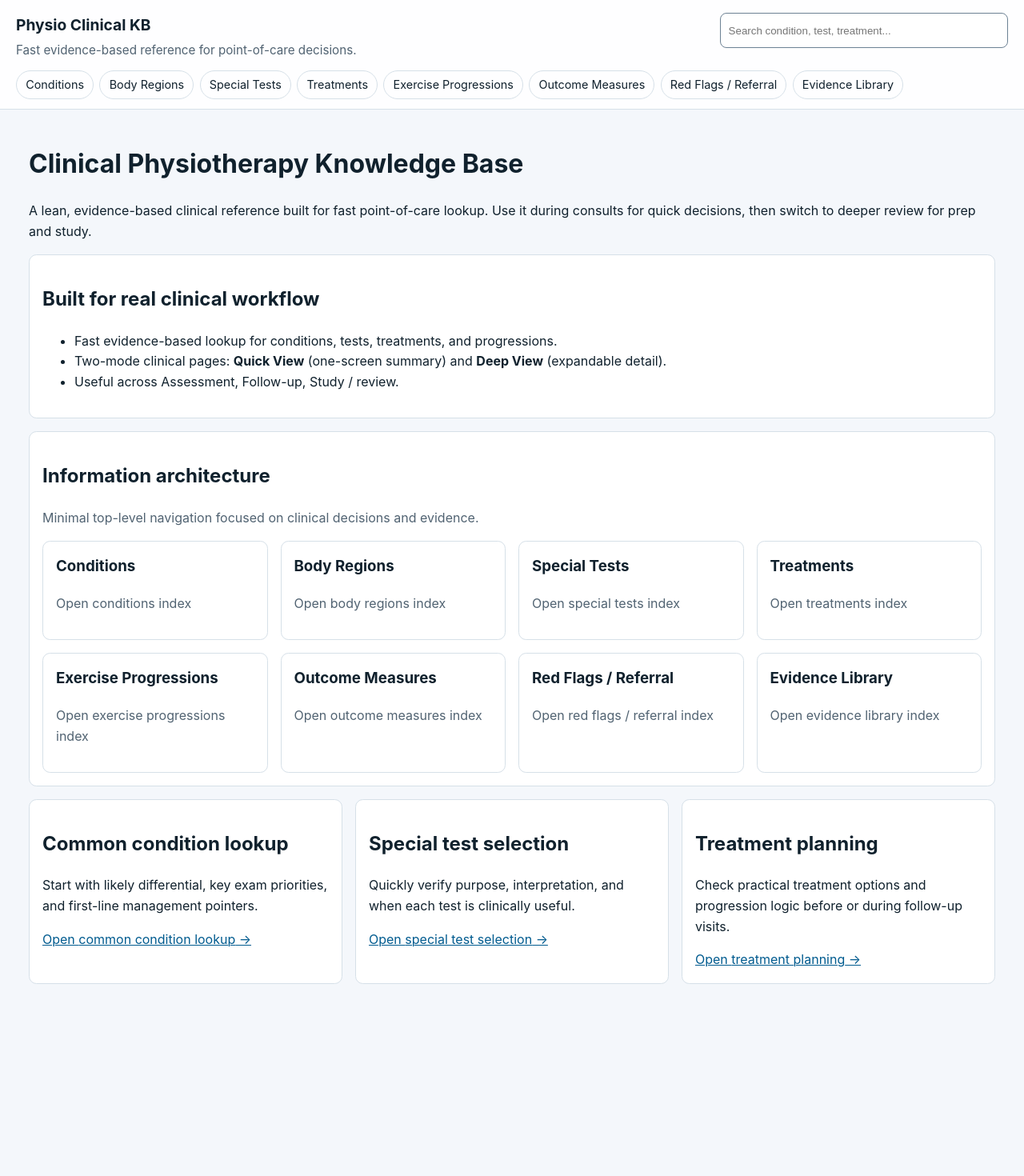
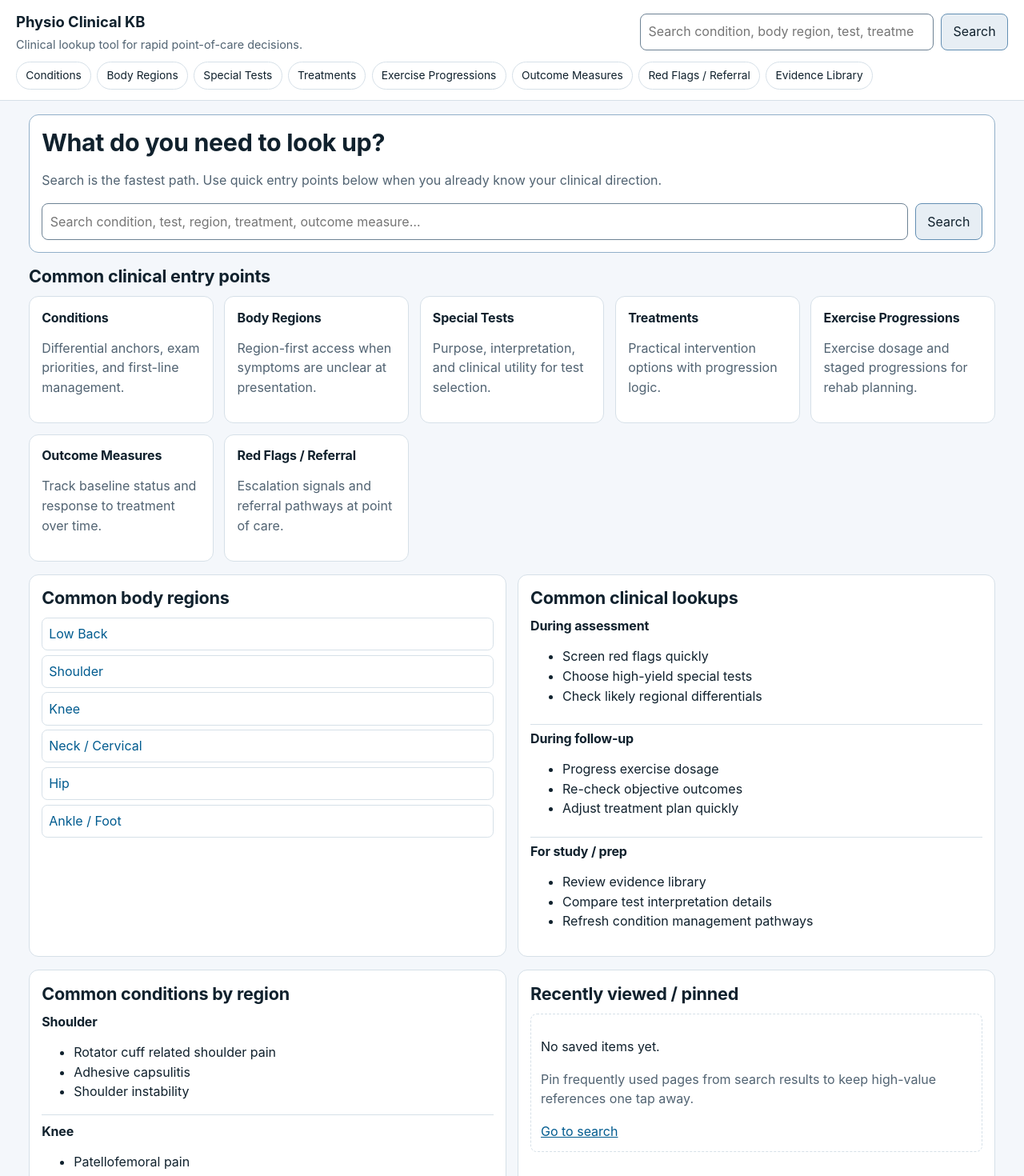
Before and after one commit to nickstergiadis/physio-clinical-knowledge-base, a Next.js app: page / in a window 1280 px wide. Shown: the top 1470 px of the page at 80% size. Before the commit the page ends 1250 px from the top, so only its background shows below. Built offline with nearby package versions, Linux system fonts and the light colour scheme.

Commit message:
Refine clinical app shell and homepage navigation

```diff
--- a/app/globals.css
+++ b/app/globals.css
@@ -28,7 +28,7 @@ body {
   background: var(--bg);
   color: var(--text);
   font-family: Inter, ui-sans-serif, system-ui, -apple-system, Segoe UI, Roboto, Helvetica, Arial, sans-serif;
-  line-height: 1.6;
+  line-height: 1.55;
 }
 
 a { color: var(--accent); text-decoration-thickness: 0.08em; }
@@ -52,42 +52,55 @@ a:hover { text-decoration-thickness: 0.15em; }
 .skip-link:focus-visible { left: 0.5rem; top: 0.5rem; }
 
 .site-header {
+  position: sticky;
+  top: 0;
+  z-index: 30;
   border-bottom: 1px solid var(--border);
-  background: color-mix(in oklab, var(--panel) 92%, var(--bg));
-  padding: 1rem 1.25rem 0.75rem;
+  background: color-mix(in oklab, var(--panel) 96%, var(--bg));
+  backdrop-filter: blur(3px);
+  padding: 0.8rem 1.25rem 0.7rem;
 }
 
 .site-header__inner {
   display: grid;
-  grid-template-columns: minmax(0, 1fr) minmax(260px, 360px);
-  align-items: start;
+  grid-template-columns: minmax(0, 1fr) minmax(340px, 460px);
+  align-items: center;
   gap: 1rem;
   max-width: var(--max-width);
   margin: 0 auto;
 }
 
 .site-title {
-  font-size: 1.2rem;
-  font-weight: 700;
+  font-size: 1.15rem;
+  font-weight: 750;
   text-decoration: none;
   color: var(--text);
 }
 
 .site-tagline {
-  margin: 0.25rem 0 0;
+  margin: 0.2rem 0 0;
   color: var(--muted);
-  font-size: 0.95rem;
+  font-size: 0.9rem;
+}
+
+.site-search,
+.home-search {
+  display: grid;
+  grid-template-columns: 1fr auto;
+  gap: 0.55rem;
 }
 
 .top-nav {
   max-width: var(--max-width);
-  margin: 0.8rem auto 0;
+  margin: 0.65rem auto 0;
+  overflow-x: auto;
+  padding-bottom: 0.1rem;
 }
 
 .top-nav__list {
   list-style: none;
   display: flex;
-  flex-wrap: wrap;
+  flex-wrap: nowrap;
   gap: 0.45rem;
   padding: 0;
   margin: 0;
@@ -95,12 +108,14 @@ a:hover { text-decoration-thickness: 0.15em; }
 
 .top-nav__list a {
   display: inline-block;
+  white-space: nowrap;
   text-decoration: none;
   color: var(--text);
   border: 1px solid var(--border);
   border-radius: 999px;
   padding: 0.35rem 0.7rem;
-  font-size: 0.9rem;
+  font-size: 0.86rem;
+  background: var(--panel);
 }
 
 .top-nav__list a:hover {
@@ -110,15 +125,30 @@ a:hover { text-decoration-thickness: 0.15em; }
 
 .main {
   max-width: var(--max-width);
-  padding: 1.25rem;
+  padding: 1.1rem 1.25rem 1.5rem;
   margin: 0 auto;
 }
+
+h1,
+h2,
+h3 {
+  line-height: 1.25;
+  letter-spacing: -0.01em;
+}
+
+h1 { font-size: clamp(1.35rem, 2vw + 0.7rem, 1.9rem); margin: 0 0 0.55rem; }
+h2 { font-size: clamp(1.05rem, 1.2vw + 0.6rem, 1.35rem); margin: 0 0 0.7rem; }
+h3 { font-size: 1rem; margin: 0 0 0.45rem; }
 
 .card {
   border: 1px solid var(--border);
   background: var(--panel);
-  border-radius: 0.6rem;
-  padding: 1rem;
+  border-radius: 0.75rem;
+  padding: 0.95rem;
+}
+
+.hero-search {
+  border-color: color-mix(in oklab, var(--border) 65%, var(--accent));
 }
 
 .link-card {
@@ -126,17 +156,85 @@ a:hover { text-decoration-thickness: 0.15em; }
   color: inherit;
 }
 
-.link-card h3 {
-  margin-top: 0;
+.quick-card {
+  transition: border-color 120ms ease;
 }
 
-.grid { display: grid; gap: 1rem; }
-.grid.two { grid-template-columns: repeat(auto-fit, minmax(16rem, 1fr)); }
+.quick-card:hover {
+  border-color: var(--accent);
+}
+
+.grid { display: grid; gap: 0.85rem; }
+.grid.two { grid-template-columns: repeat(auto-fit, minmax(18rem, 1fr)); }
+.grid.three { grid-template-columns: repeat(auto-fit, minmax(14rem, 1fr)); }
 
 ul.clean { list-style: none; margin: 0; padding: 0; }
 
+.quick-list {
+  display: grid;
+  gap: 0.35rem;
+}
+
+.quick-list a {
+  display: block;
+  padding: 0.45rem 0.5rem;
+  border: 1px solid var(--border);
+  border-radius: 0.45rem;
+  text-decoration: none;
+}
+
+.lookup-stacks {
+  display: grid;
+  gap: 0.4rem;
+}
+
+.lookup-stacks section {
+  border-top: 1px solid var(--border);
+  padding-top: 0.45rem;
+}
+
+.lookup-stacks section:first-child {
+  border-top: 0;
+  padding-top: 0;
+}
+
+.condition-group + .condition-group {
+  border-top: 1px solid var(--border);
+  margin-top: 0.6rem;
+  padding-top: 0.6rem;
+}
+
+.empty-state {
+  border: 1px dashed var(--border);
+  border-radius: 0.5rem;
+  padding: 0.75rem;
+}
+
+.result-card { padding: 0.9rem; }
+
+.search-empty {
+  border: 1px dashed var(--border);
+  border-radius: 0.75rem;
+  padding: 0.9rem;
+  background: color-mix(in oklab, var(--panel) 96%, var(--bg));
+}
+
+.search-loading {
+  border: 1px solid var(--border);
+  border-radius: 0.75rem;
+  padding: 0.9rem;
+  background: repeating-linear-gradient(
+    -45deg,
+    color-mix(in oklab, var(--panel) 85%, var(--bg)),
+    color-mix(in oklab, var(--panel) 85%, var(--bg)) 10px,
+    color-mix(in oklab, var(--panel) 93%, var(--bg)) 10px,
+    color-mix(in oklab, var(--panel) 93%, var(--bg)) 20px
+  );
+}
+
 input, select, button {
-  min-height: 2.75rem;
+  min-height: 2.65rem;
+  font: inherit;
 }
 
 input, select {
@@ -149,10 +247,11 @@ input, select {
 }
 
 button {
-  border: 1px solid var(--border);
+  border: 1px solid color-mix(in oklab, var(--accent) 60%, var(--border));
   border-radius: 0.5rem;
   padding: 0.6rem 0.9rem;
-  background: var(--panel);
+  background: color-mix(in oklab, var(--panel) 90%, var(--accent));
+  color: var(--text);
   cursor: pointer;
 }
 
@@ -200,20 +299,23 @@ button {
 @media (max-width: 900px) {
   .site-header,
   .main {
-    padding-left: 1rem;
-    padding-right: 1rem;
+    padding-left: 0.9rem;
+    padding-right: 0.9rem;
   }
 
   .site-header__inner {
     grid-template-columns: 1fr;
+    gap: 0.7rem;
   }
 
-  .top-nav__list {
-    display: grid;
-    grid-template-columns: repeat(auto-fit, minmax(170px, 1fr));
+  .site-tagline {
+    display: none;
   }
 
-  .result-card { padding: 0.9rem; }
+  .site-search,
+  .home-search {
+    grid-template-columns: 1fr;
+  }
 }
 
 @media print {
--- a/app/page.tsx
+++ b/app/page.tsx
@@ -1,67 +1,109 @@
 import Link from 'next/link';
-import { TOP_LEVEL_NAV } from '@/components/SiteHeader';
 
-const workflowUses = ['Assessment', 'Follow-up', 'Study / review'];
+const CLINICAL_ENTRY_POINTS = [
+  { title: 'Conditions', href: '/conditions', summary: 'Differential anchors, exam priorities, and first-line management.' },
+  { title: 'Body Regions', href: '/body-regions', summary: 'Region-first access when symptoms are unclear at presentation.' },
+  { title: 'Special Tests', href: '/special-tests', summary: 'Purpose, interpretation, and clinical utility for test selection.' },
+  { title: 'Treatments', href: '/treatments', summary: 'Practical intervention options with progression logic.' },
+  { title: 'Exercise Progressions', href: '/exercise-progressions', summary: 'Exercise dosage and staged progressions for rehab planning.' },
+  { title: 'Outcome Measures', href: '/outcome-measures', summary: 'Track baseline status and response to treatment over time.' },
+  { title: 'Red Flags / Referral', href: '/red-flags-referral', summary: 'Escalation signals and referral pathways at point of care.' },
+] as const;
 
-const quickAccess = [
-  {
-    title: 'Common condition lookup',
-    description: 'Start with likely differential, key exam priorities, and first-line management pointers.',
-    href: '/conditions',
-  },
-  {
-    title: 'Special test selection',
-    description: 'Quickly verify purpose, interpretation, and when each test is clinically useful.',
-    href: '/special-tests',
-  },
-  {
-    title: 'Treatment planning',
-    description: 'Check practical treatment options and progression logic before or during follow-up visits.',
-    href: '/treatments',
-  },
+const COMMON_BODY_REGIONS = [
+  { label: 'Low Back', href: '/body-regions#lumbar-spine' },
+  { label: 'Shoulder', href: '/body-regions#shoulder' },
+  { label: 'Knee', href: '/body-regions#knee' },
+  { label: 'Neck / Cervical', href: '/body-regions#cervical-spine' },
+  { label: 'Hip', href: '/body-regions#hip' },
+  { label: 'Ankle / Foot', href: '/body-regions#ankle-foot' },
+] as const;
+
+const CLINICAL_LOOKUPS = [
+  { label: 'During assessment', items: ['Screen red flags quickly', 'Choose high-yield special tests', 'Check likely regional differentials'] },
+  { label: 'During follow-up', items: ['Progress exercise dosage', 'Re-check objective outcomes', 'Adjust treatment plan quickly'] },
+  { label: 'For study / prep', items: ['Review evidence library', 'Compare test interpretation details', 'Refresh condition management pathways'] },
+] as const;
+
+const COMMON_CONDITIONS_BY_REGION = [
+  { region: 'Shoulder', conditions: ['Rotator cuff related shoulder pain', 'Adhesive capsulitis', 'Shoulder instability'] },
+  { region: 'Knee', conditions: ['Patellofemoral pain', 'ACL injury / post-op', 'Knee osteoarthritis'] },
+  { region: 'Lumbar', conditions: ['Nonspecific low back pain', 'Lumbar radicular pain', 'Lumbar stenosis'] },
 ] as const;
 
 export default function HomePage() {
   return (
     <>
-      <header>
-        <h1>Clinical Physiotherapy Knowledge Base</h1>
-        <p>
-          A lean, evidence-based clinical reference built for fast point-of-care lookup.
-          Use it during consults for quick decisions, then switch to deeper review for prep and study.
-        </p>
-      </header>
-
-      <section className="card" aria-labelledby="value-title" style={{ marginBottom: '1rem' }}>
-        <h2 id="value-title">Built for real clinical workflow</h2>
-        <ul>
-          <li>Fast evidence-based lookup for conditions, tests, treatments, and progressions.</li>
-          <li>Two-mode clinical pages: <strong>Quick View</strong> (one-screen summary) and <strong>Deep View</strong> (expandable detail).</li>
-          <li>Useful across {workflowUses.join(', ')}.</li>
-        </ul>
+      <section className="hero-search card" aria-labelledby="home-title">
+        <h1 id="home-title">What do you need to look up?</h1>
+        <p className="muted">Search is the fastest path. Use quick entry points below when you already know your clinical direction.</p>
+        <form action="/search" role="search" className="home-search" aria-label="Homepage clinical search">
+          <label htmlFor="home-search-input" className="sr-only">Search clinical knowledge base</label>
+          <input id="home-search-input" name="q" type="search" placeholder="Search condition, test, region, treatment, outcome measure…" />
+          <button type="submit">Search</button>
+        </form>
       </section>
 
-      <section className="card" aria-labelledby="ia-title" style={{ marginBottom: '1rem' }}>
-        <h2 id="ia-title">Information architecture</h2>
-        <p className="muted">Minimal top-level navigation focused on clinical decisions and evidence.</p>
-        <div className="grid two">
-          {TOP_LEVEL_NAV.map((item) => (
-            <Link key={item.href} href={item.href} className="card link-card">
-              <h3>{item.label}</h3>
-              <p className="muted">Open {item.label.toLowerCase()} index</p>
+      <section aria-labelledby="entry-points-title" style={{ marginTop: '1rem' }}>
+        <h2 id="entry-points-title">Common clinical entry points</h2>
+        <div className="grid three">
+          {CLINICAL_ENTRY_POINTS.map((item) => (
+            <Link key={item.href} href={item.href} className="card link-card quick-card">
+              <h3>{item.title}</h3>
+              <p className="muted">{item.summary}</p>
             </Link>
           ))}
         </div>
       </section>
 
-      <section className="grid two" aria-label="Quick access modules">
-        {quickAccess.map((item) => (
-          <article key={item.title} className="card">
-            <h2>{item.title}</h2>
-            <p>{item.description}</p>
-            <Link href={item.href}>Open {item.title.toLowerCase()} →</Link>
-          </article>
-        ))}
+      <section className="grid two" aria-label="Homepage modules" style={{ marginTop: '1rem' }}>
+        <article className="card">
+          <h2>Common body regions</h2>
+          <ul className="clean quick-list">
+            {COMMON_BODY_REGIONS.map((region) => (
+              <li key={region.label}>
+                <Link href={region.href}>{region.label}</Link>
+              </li>
+            ))}
+          </ul>
+        </article>
+
+        <article className="card">
+          <h2>Common clinical lookups</h2>
+          <div className="lookup-stacks">
+            {CLINICAL_LOOKUPS.map((group) => (
+              <section key={group.label}>
+                <h3>{group.label}</h3>
+                <ul>
+                  {group.items.map((item) => <li key={item}>{item}</li>)}
+                </ul>
+              </section>
+            ))}
+          </div>
+        </article>
+      </section>
+
+      <section className="grid two" aria-label="Condition and activity modules" style={{ marginTop: '1rem' }}>
+        <article className="card">
+          <h2>Common conditions by region</h2>
+          {COMMON_CONDITIONS_BY_REGION.map((group) => (
+            <section key={group.region} className="condition-group">
+              <h3>{group.region}</h3>
+              <ul>
+                {group.conditions.map((condition) => <li key={condition}>{condition}</li>)}
+              </ul>
+            </section>
+          ))}
+        </article>
+
+        <article className="card">
+          <h2>Recently viewed / pinned</h2>
+          <div className="empty-state" role="status" aria-live="polite">
+            <p>No saved items yet.</p>
+            <p className="muted">Pin frequently used pages from search results to keep high-value references one tap away.</p>
+            <Link href="/search">Go to search</Link>
+          </div>
+        </article>
       </section>
     </>
   );
--- a/app/search/page.tsx
+++ b/app/search/page.tsx
@@ -18,7 +18,7 @@ export default function SearchPage() {
   }));
 
   return (
-    <Suspense fallback={<p>Loading search…</p>}>
+    <Suspense fallback={<section className="search-loading" role="status" aria-live="polite">Loading search index…</section>}>
       <SearchClient regions={nav.regions} sections={nav.sections} items={items} />
     </Suspense>
   );
--- a/components/SiteHeader.tsx
+++ b/components/SiteHeader.tsx
@@ -17,7 +17,7 @@ export function SiteHeader() {
       <div className="site-header__inner">
         <div className="site-branding">
           <Link href="/" className="site-title">Physio Clinical KB</Link>
-          <p className="site-tagline">Fast evidence-based reference for point-of-care decisions.</p>
+          <p className="site-tagline">Clinical lookup tool for rapid point-of-care decisions.</p>
         </div>
 
         <form action="/search" role="search" className="site-search" aria-label="Search clinical content">
@@ -26,8 +26,9 @@ export function SiteHeader() {
             id="site-search-input"
             name="q"
             type="search"
-            placeholder="Search condition, test, treatment..."
+            placeholder="Search condition, body region, test, treatment…"
           />
+          <button type="submit">Search</button>
         </form>
       </div>
 
```
Also changed, not shown: components/SearchClient.tsx (+14 -0 lines).
